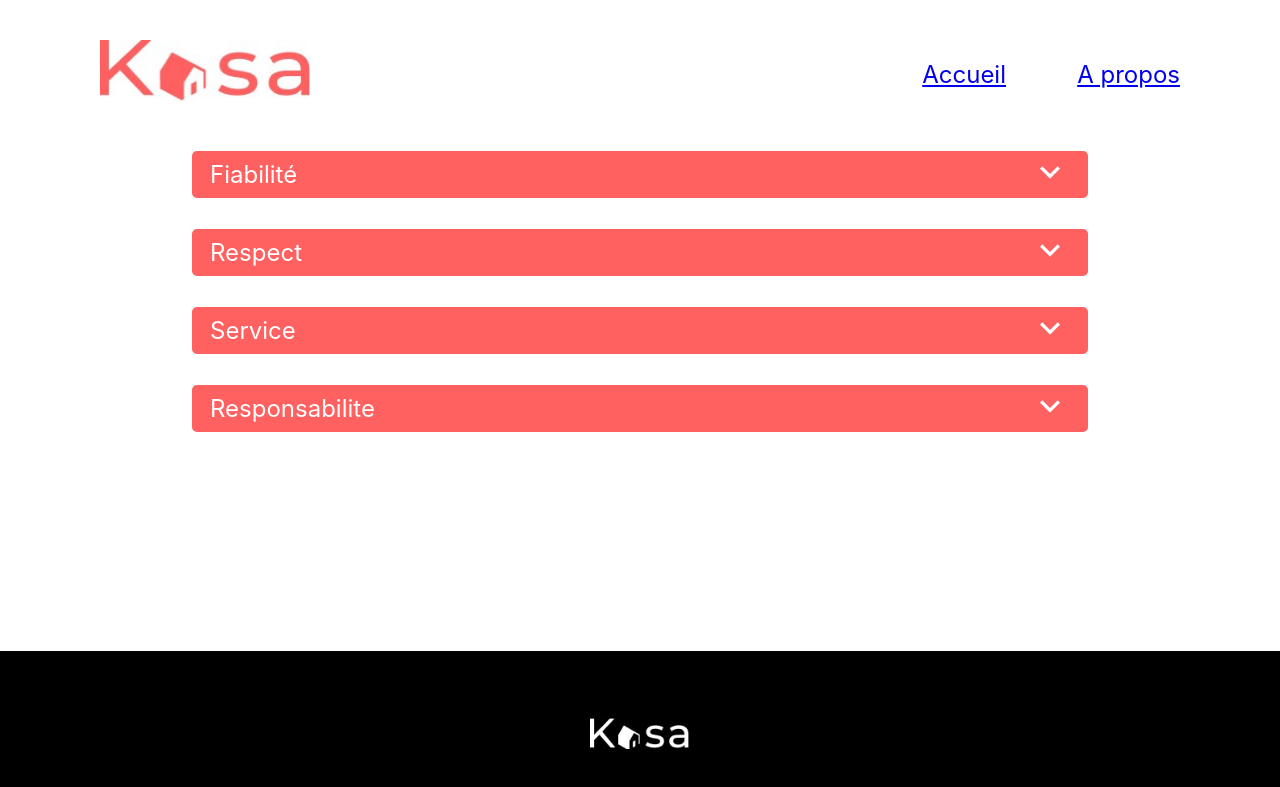
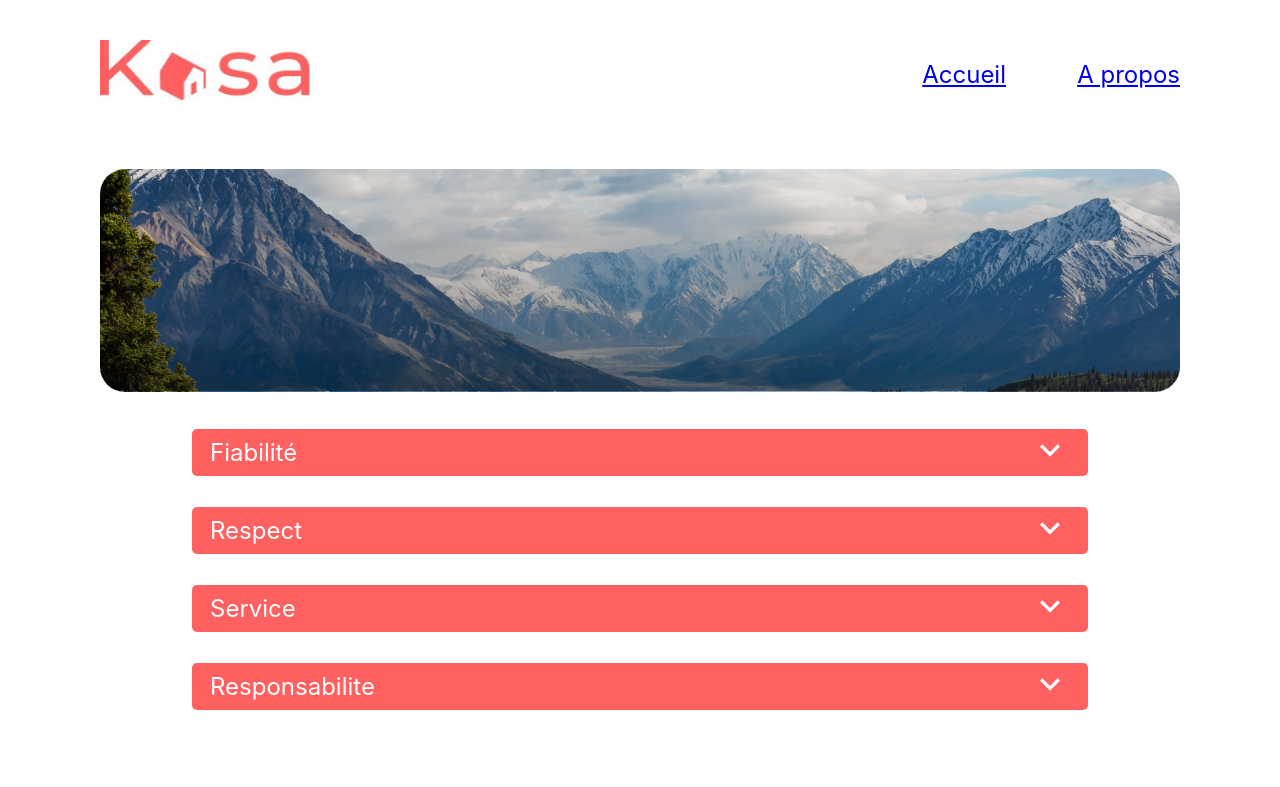
Before and after one commit to melaniemdm/kasa-oc, a React (Create React App) app: page /#/propos in a window 1280 px wide. Shown: the top 787 px of the page. Built offline with nearby package versions, Linux system fonts and the light colour scheme.

Commit message:
add(js) banner apropos fix(css) position title red container

```diff
--- a/src/layout/Banner/style.scss
+++ b/src/layout/Banner/style.scss
@@ -1,8 +1,8 @@
 @import "../../styles/communs.scss";
 .containerBanner {
-
-  margin-left: 100px;
-  margin-right: 100px;
+  height: 278px;
+ margin-left: 100px;
+ margin-right: 100px;
 }
 .bannerHome {
   height: 223px;
@@ -10,6 +10,7 @@
   width: 100%;
   margin-top: 80px;
   object-fit: cover;
+
 }
 .linearGradientBanner {
   position: relative;
--- a/src/pages/ProposPages/index.js
+++ b/src/pages/ProposPages/index.js
@@ -1,4 +1,5 @@
-import ContainerOfInformation from '../../components/ContainerOfInformation'
+import ContainerOfInformation from '../../components/ContainerOfInformation';
+import BannerPropos from '../../components/BannerPropos';
 import './style.scss';
 
 function ProposPages (){
@@ -11,12 +12,19 @@ function ProposPages (){
 
     const textOfResponsabilite ="  La sécurité est la priorité de Kasa. Aussi pour nos hôtes que pour les voyageurs, chaque logement correspond aux criteres de sécurité établis par nos services. En laissant une note aussi bien à l'hôte qu'au locataire, cela permet à nos équipes de vérifier que les standards sont bien respectés. Nous organisons également des ateliers sur la securité domestique pour nos hôtes.";
 
-    return( <div className="containerAProposDetail">
+    return(
+    <div>
+    <BannerPropos/>
+    <div className="containerAProposDetail">
     <ContainerOfInformation id="fiabilite" name ="Fiabilite" label="Fiabilité" textCard={textOfFiabilite} />
     <ContainerOfInformation id="respect" name ="Respect" label="Respect" textCard={textOfRespect} />
     <ContainerOfInformation id="service" name ="Service" label="Service" textCard={textOfService} />
     <ContainerOfInformation id="responsabilite" name ="Responsabilite" label="Responsabilite" textCard={textOfResponsabilite} />
 
-            </div>)
+            </div>
+
+      </div>
+
+            )
 }
 export default ProposPages
```
